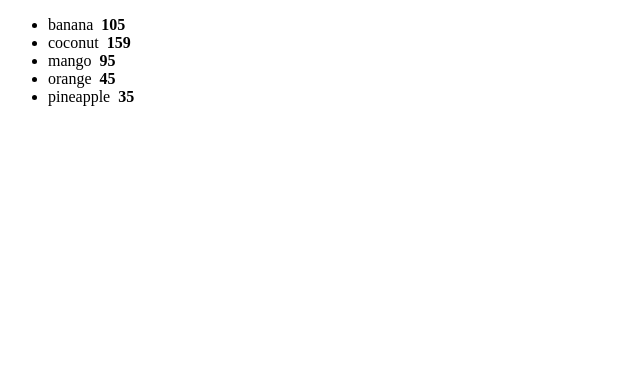
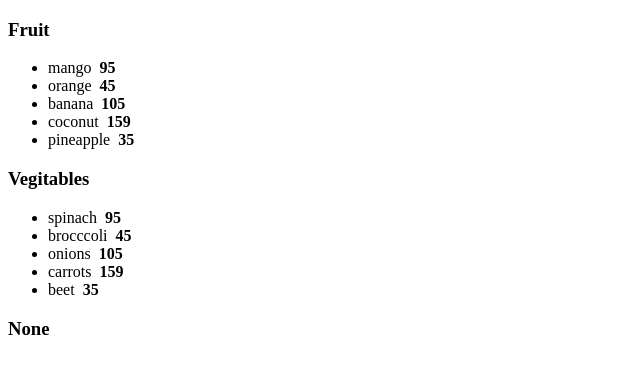
Before and after one commit to 5Akan/React-Tutorial, a React (Vite) app in the folder ak-react-app/: page / in a window 1280 px wide. Shown: the top 374 px of the page, without its empty margins (0-640 px from the left). Built offline with nearby package versions, Linux system fonts and the light colour scheme.

Commit message:
Reuseable list of objects with conditional rendering

```diff
--- a/ak-react-app/src/App.jsx
+++ b/ak-react-app/src/App.jsx
@@ -12,9 +12,28 @@
 import List from "./List.jsx"
 
 function App() {
+  const fruits = [
+    {id:1,name:"mango",calories:95},
+    {id:2,name:"orange",calories:45},
+    {id:3,name:"banana",calories:105},
+    {id:4,name:"coconut",calories:159},
+    {id:5,name:"pineapple",calories:35}
+    ];
+
+    const vegitables = [
+      {id:1,name:"spinach",calories:95},
+      {id:2,name:"brocccoli",calories:45},
+      {id:3,name:"onions",calories:105},
+      {id:4,name:"carrots",calories:159},
+      {id:5,name:"beet",calories:35}
+      ];
+
   return(
   <>
-    <List/>
+  {fruits.length >0 ? <List items = {fruits} category = "Fruit"/>:null}
+  {vegitables.length>0 ? <List items = {vegitables} category = "Vegitables"/>:null}
+ <List/>
+
   </>
   )
 }
--- a/ak-react-app/src/List.jsx
+++ b/ak-react-app/src/List.jsx
@@ -1,25 +1,33 @@
+import propTypes from "prop-types";
 function List (props){
-    const fruits = [
-    {id:1,name:"mango",calories:95},
-    {id:2,name:"orange",calories:45},
-    {id:3,name:"banana",calories:105},
-    {id:4,name:"coconut",calories:159},
-    {id:5,name:"pineapple",calories:35}
-    ];
 
-    fruits.sort((x,y) =>x.name.localeCompare(y.name))//Alphabetially compare names
-
-    const fruitList = fruits.map(fruit =>
-    <li key = {fruit.id}>
-        {fruit.name} &nbsp;
-       <b>{fruit.calories}</b>
-    </li>
-
-
+    // fruits.sort((x,y) =>x.name.localeCompare(y.name))//Alphabetially compare names
+    // // fruits.sort((x,y) =>y.name.localeCompare(x.name))// Inversely Alphabetially compare names
+    // // fruits.sort((x,y) =>x.calories-y.calories)//Numerically arange calories
+    // // fruits.sort((x,y) =>x.calories-y.calories)//Inverely Numerically arange calories
+    // const lowCaloriesFruits = fruits.filter(fruit => fruit.calories<100)//Filter fruit less than 100 calories
+    const itemList = props.items;//Contains fruit array from App.jsx
+    const fruitList = itemList.map(fruit => //Converts the array of string to an array of list elements
+                    <li key = {fruit.id}>
+                        {fruit.name} &nbsp;
+                    <b>{fruit.calories}</b>
+                    </li>
     )
-    return (
+    return (//Returns reuseable category from App.jsx and fruitlist
+        <>
+        <h3>{props.category}</h3>
         <ul>{fruitList}</ul>
-
+        </>
     );
 }
+List.propTypes = {
+    items:propTypes.arrayOf(propTypes.shape({   id:propTypes.number,
+                                                name:propTypes.string,
+                                                calories:propTypes.number })),//This is an array of objects Shape is defining the shape of each object
+    category:propTypes.string
+}
+List.defaultProps = {
+    items:[],
+    category:"None"
+}
 export default List
```
